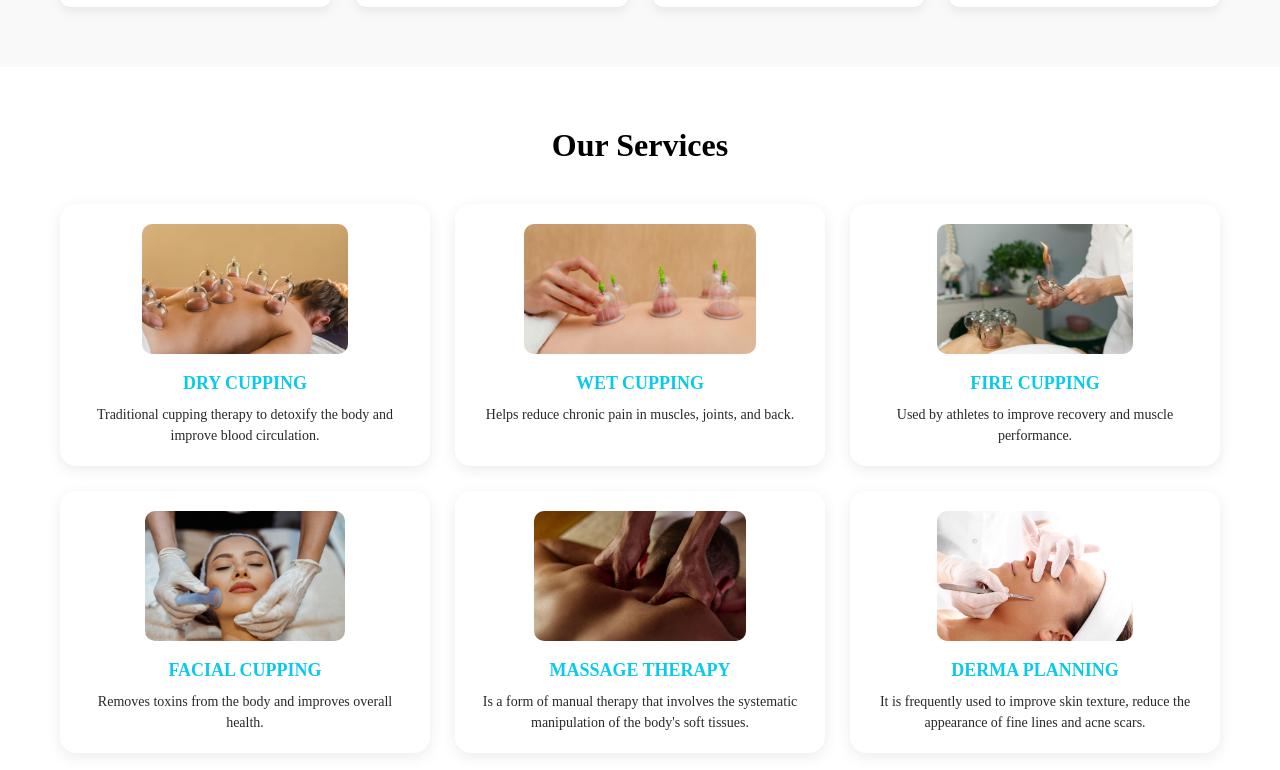
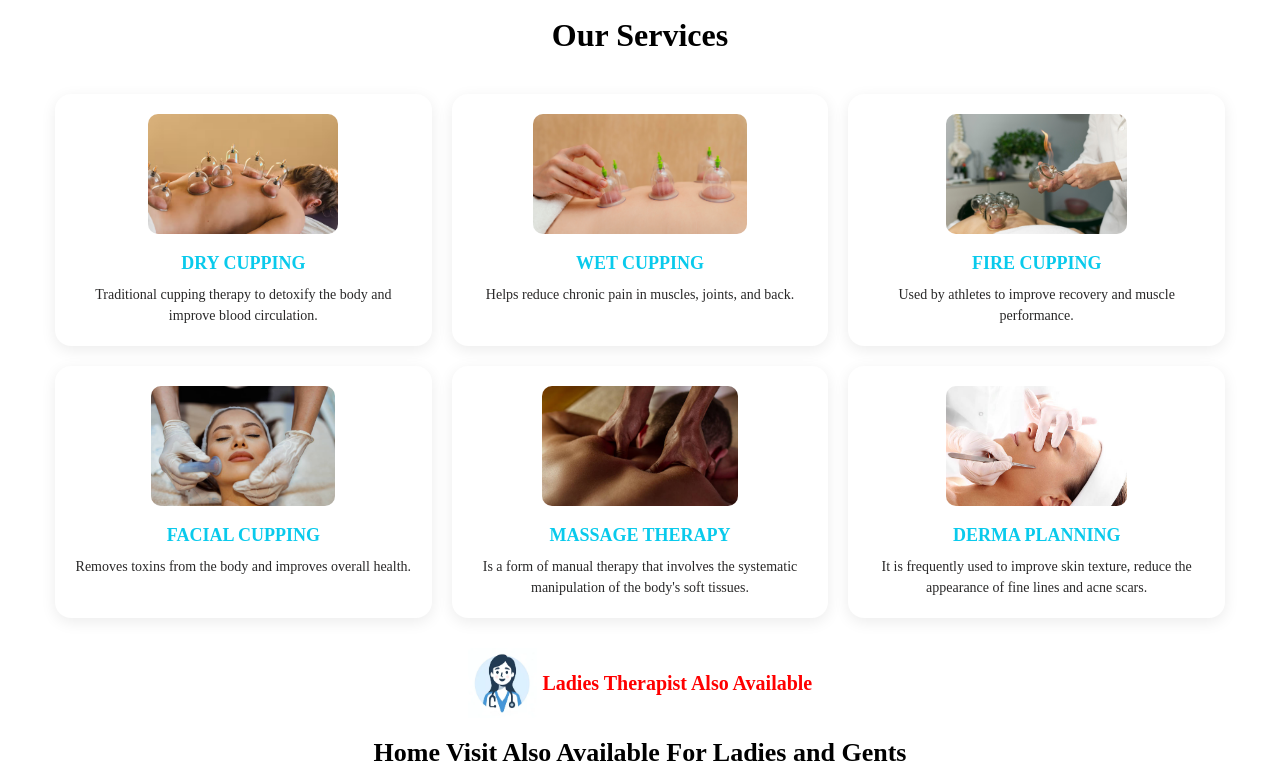
Before and after one commit to AnilMende/Clinic-Appointment-Booking-System-MERN-, a React (Vite) app in the folder frontend/: page / in a window 1280 px wide. Shown: the part 2010-2780 px from the top of the page. Built offline with nearby package versions, Linux system fonts and the light colour scheme.

Commit message:
fixed ui overflow

```diff
--- a/frontend/src/components/ContactComponent/ContactComponent.css
+++ b/frontend/src/components/ContactComponent/ContactComponent.css
@@ -1,6 +1,6 @@
 
 .contact{
-    padding: 60px 20px;
+    padding: 40px 10px;
     background: #ffffff;
 }
 
@@ -8,7 +8,7 @@
     width: 100%;
     max-width: 1000px;
     margin: 0 auto;
-    padding: 20px;
+    padding: 0 10px;
     text-align: center;
 }
 
@@ -43,11 +43,6 @@
   max-width: 100%;
 }
 
-.contact-card p {
-  word-wrap: break-word;
-  overflow-wrap: break-word;
-}
-
 .contact-card h3{
     margin-bottom: 10px;
     color: #09caec;
@@ -55,7 +50,8 @@
 }
 
 .contact-card p{
-    font-size: 15px;
+    font-size: 13px;
+    word-break: break-word;
     color: #555;
 }
 
--- a/frontend/src/components/Navbar/Navbar.css
+++ b/frontend/src/components/Navbar/Navbar.css
@@ -71,6 +71,13 @@
     cursor: pointer;
 }
 
+/* Fixing navbar padding for mobil */
+@media (max-width: 768px) {
+  .navbar {
+    padding: 12px 15px;
+  }
+}
+
 
 /* For Mobile Responsiveness */
 @media (max-width:768px){
--- a/frontend/src/components/ServicesComponent/ServicesComponent.css
+++ b/frontend/src/components/ServicesComponent/ServicesComponent.css
@@ -16,17 +16,19 @@
 }
 
 .services-grid {
-    display: grid;
-    grid-template-columns: repeat(3, 1fr);
-    gap: 25px;
-    padding: 0 20px;
-    max-width: 1200px;
-    margin: 0 auto;
+  display: grid;
+  grid-template-columns: repeat(3, 1fr);
+  gap: 20px;
+  padding: 0 15px;
+  max-width: 1200px;
+  margin: 0 auto;
 }
 
 /* Service Card */
 .service-card {
     width: 100%;
+    max-width: 100%;
+    overflow: hidden;
     background: #fff;
     border-radius: 16px;
     padding: 20px;
@@ -38,7 +40,7 @@
 
 /* Image */
 .service-card img {
-    height: 130px;
+    height: 120px;
     border-radius: 10px;
     object-fit: contain;
     margin-bottom: 15px;
@@ -99,11 +101,25 @@
 }
 
 /* Mobile Responsiveness */
-@media (max-width:768px) {
+/* @media (max-width:768px) {
     .services-grid {
         padding: 0 15px;
         gap: 20px;
     }
+} */
+
+@media (max-width: 768px) {
+  .services {
+    padding: 40px 10px;
+  }
+}
+
+@media (max-width: 768px) {
+  .services-grid {
+    grid-template-columns: 1fr;
+    padding: 0 8px;
+    gap: 15px;
+  }
 }
 
 /* For tablets */
--- a/frontend/src/index.css
+++ b/frontend/src/index.css
@@ -7,14 +7,7 @@
 html {
   scroll-behavior: smooth;
 }
-body {
-  padding-top: 110px;
-}
 
 html, body{
   overflow-x: hidden;
 }
-
-body{
-  overflow-x: hidden;
-}
```
